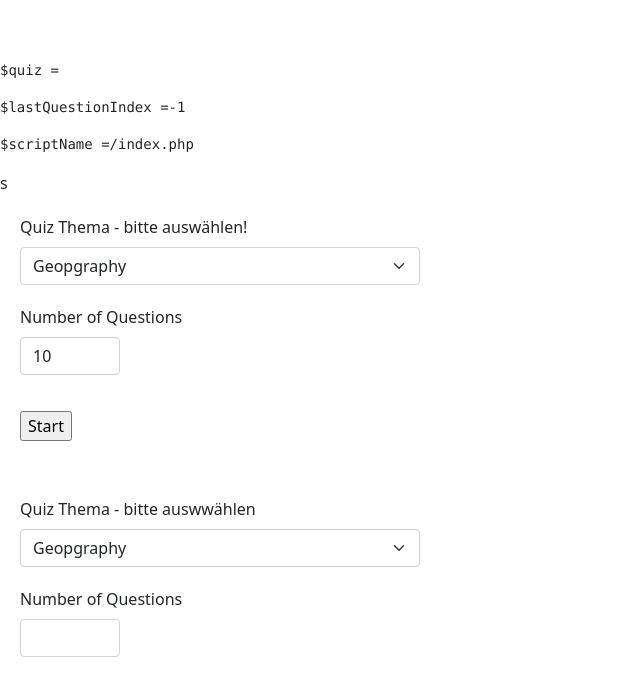
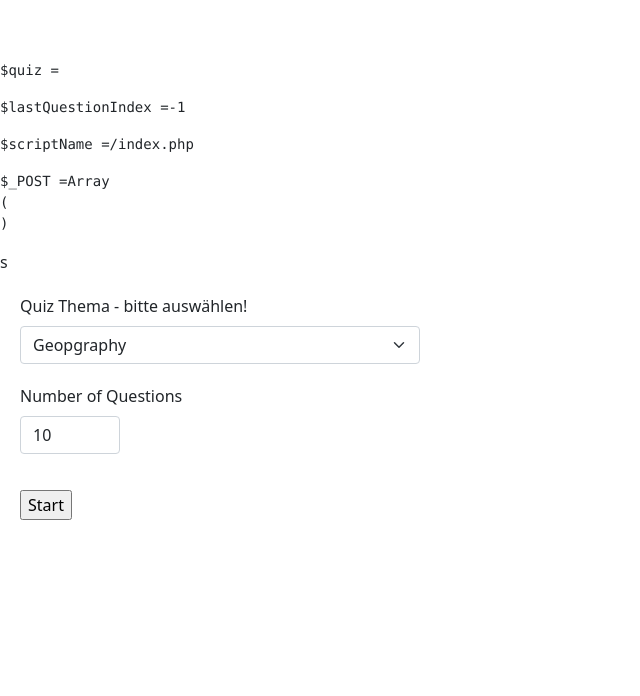
Before and after one commit to CyrSen/Trivia-Quiz, a PHP site: page / in a window 1280 px wide. Shown: the top 696 px of the page, without its empty margins (0-640 px from the left). Run offline with PHP 8.4, Linux system fonts and the light colour scheme.

Commit message:
cleanup with chris

```diff
--- a/includes/data-collector.php
+++ b/includes/data-collector.php
@@ -34,6 +34,7 @@ prettyPrint($lastQuestionIndex, '$lastQuestionIndex =');
 // Abhängig von der aktuellen Hauptseite: Bereite die benötigten Seitendaten vor.
 $scriptName = $_SERVER['SCRIPT_NAME']; // https://www.php,net/manual/en/reserved.variables.server.php
 prettyPrint($scriptName, '$scriptName =');
+prettyPrint($_POST, '$_POST =');
 
 // index.php (Startseite) ---------------------------------------------------
 if (str_contains($scriptName, 'index')) { // https://www.php.net/manual/en/function.str-contains.php
--- a/index.php
+++ b/index.php
@@ -23,7 +23,7 @@
         <form id="quiz-form" action="question.php" method="post" onsubmit="return navigate('next');">
             <!-- Themenwahl -->
             <label for="quiz-topic" class="form-label">Quiz Thema - bitte auswählen!</label>
-            <select style="width:400px" class="form-select" aria-label="Default select example" id=top ....>
+            <select style="width:400px" class="form-select" aria-label="Default select example" id="topic" name="topic">
                 <option value="geography">Geopgraphy</option>
                 <option value="animals">Animals</option>
                 <option value="movies">Movies</option>
@@ -53,65 +53,3 @@
 
 </body>
 </html>
-
-
-
-
-
-
-
-
-
-
-
-
-
-
-
-
-
-
-
-
-
-
-
-
-
-
-
-
-
-
-
-
-
-
-
-
-
-<!-- FORMULAR "Themenwahl" -->
-<div style="padding: 20px">
-    <form id="quiz-form" action="question.php" methode="post" onsubmit="return navigate('next');">
-        <!-- Themenwahl -->
-        <label for="quiz-topic" class="form-label">Quiz Thema - bitte auswwählen</label>
-        <select style="width:400px" class="form-select" aria-labe="Default select example" id="topic" name="topic">
-            <option value="geography">Geopgraphy</option>
-            <option value="animals">Animals</option>
-            <option value="movies">Movies</option>
-        </select>
-
-
-        <!-- Anzahl Fragen -->
-        <label style="margin-top: 20px;" for="questionNum" class="form-label">Number of Questions</label>
-        <input style="width:100px" type="number" class="form-control" id="questionNum" name="questionNum" min="5" max="40" value="10>
-
-        <!--
-            input type="hidden"
-                lastQuestionIndex: mit PHP gesetzt
-                indexStep: mit JavaScript setIntValue(fieldId, value) verändert
-        -->
-        <input type="hidden" id="lastQuestionIndex" name="lastQuestionIndex" value="-1">
-        <input type="hidden" id="indexStep" name="indexStep" value="1">
-
-        <!-- Validierungserwartung -->
```
